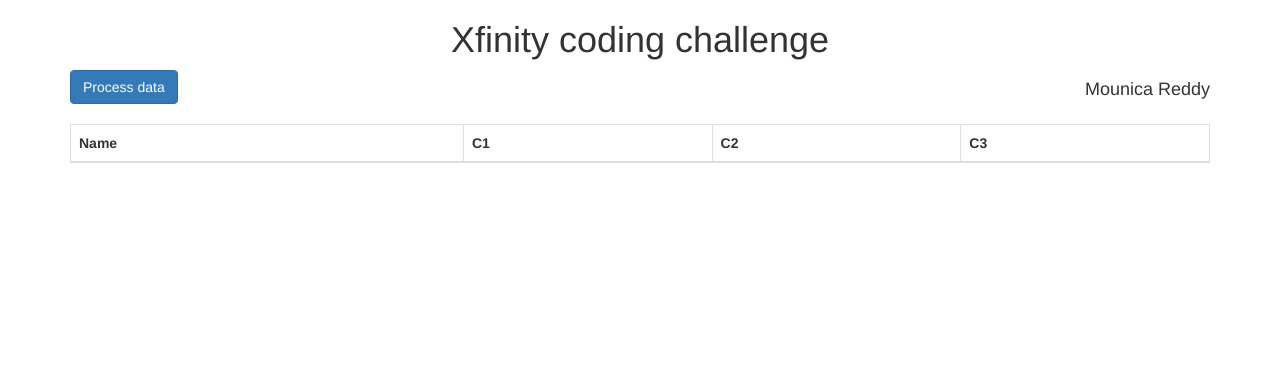
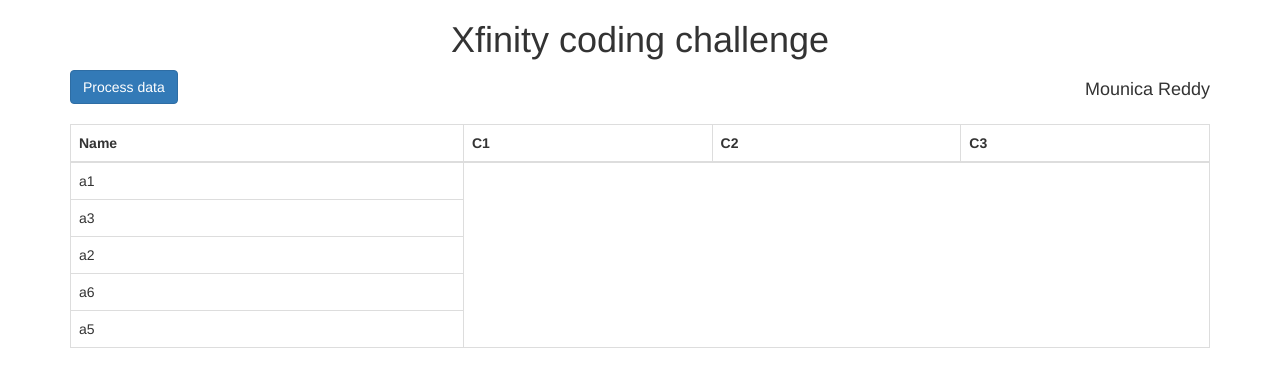
Before and after one commit to mounicareddy57/xfinity-challenge, an Angular app: page /process in a window 1280 px wide. Shown: the top 386 px of the page. Built offline with nearby package versions, Linux system fonts and the light colour scheme.

Commit message:
feat: implement processed data

```diff
--- a/src/app/components/data-process/data-process.component.html
+++ b/src/app/components/data-process/data-process.component.html
@@ -9,7 +9,9 @@
     </tr>
     </thead>
     <tbody>
-
+      <tr *ngFor="let t of tempArr">
+        <td>{{t}}</td>
+      </tr>
     </tbody>
   </table>
 </div>
--- a/src/app/components/data-process/data-process.component.ts
+++ b/src/app/components/data-process/data-process.component.ts
@@ -10,15 +10,22 @@ export class DataProcessComponent implements OnInit {
 
   data: Array<any> = [];
 
-  tempArr:Array<any> = [];
+  tempArr: Array<any> = [];
   processedData: Array<any> = [];
 
-  constructor(private dataService:DataService){}
-  ngOnInit(){
+  constructor(private dataService: DataService) {}
+
+  ngOnInit() {
     this.dataService.getData().subscribe(
-      data=>{
+      data => {
         this.data = data;
-
+        for(var i = 0; i<data.length; i++){
+          if(data[i].name){
+            if(this.tempArr.indexOf(data[i].name) == -1){
+              this.tempArr.push(data[i].name);
+            }
+          }
+        }
   var arr = [];
   var maxI = 0;
   var maxJ = 0;
@@ -41,11 +48,11 @@ export class DataProcessComponent implements OnInit {
  }
  for(let i = 1; i < arr.length; i++) {
  for(let j = 1; j < maxJ+1; j++){
-            console.log("Value of " +i +" " +j  +" is " +arr[i][j]);
+   this.processedData.push(arr[i][j]);
+   //console.log("Value of " +i +" " +j  +" is " +arr[i][j]);
  }
  }
+ console.log(this.processedData);
+      })
   }
-    )
 }
-
-}
```
Lines whose indentation alone changed are shown as unchanged.
